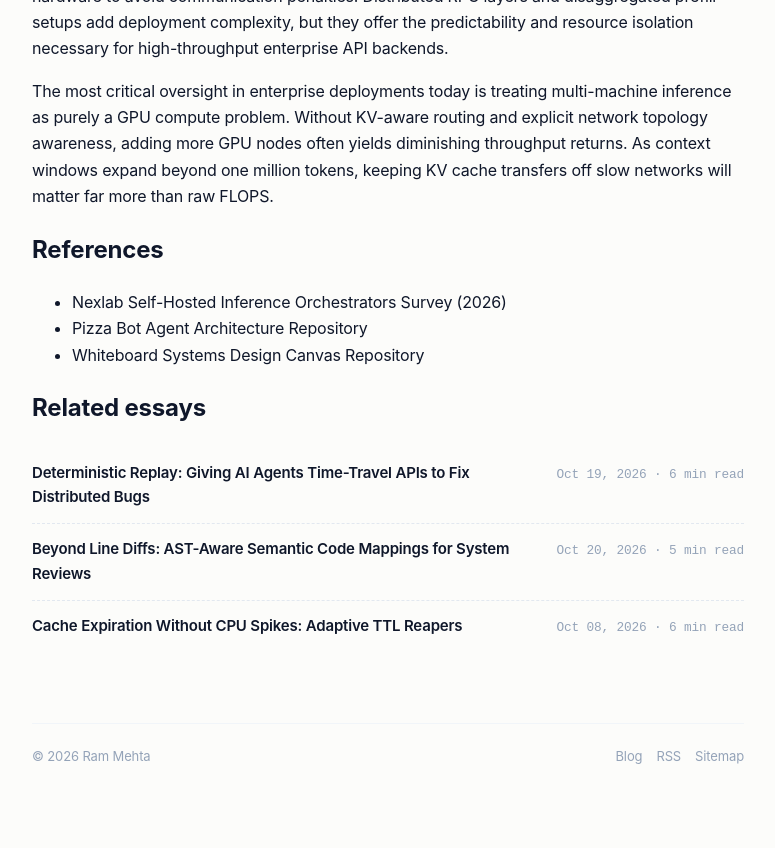
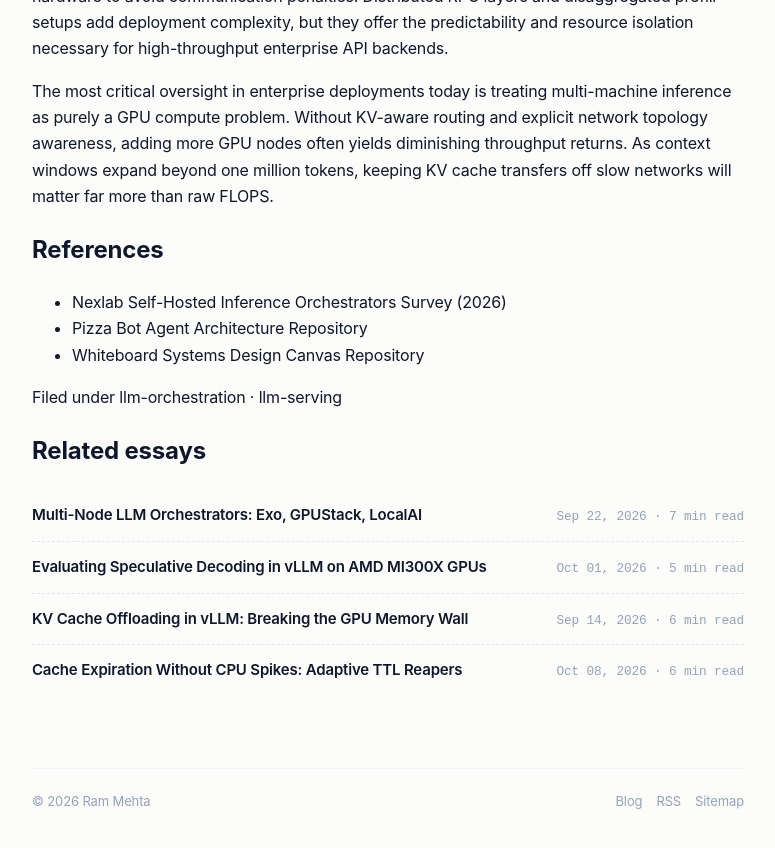
Before and after one commit to rammehta1899/rammehta1899.github.io, a Jekyll site: the page built from _posts/2026-10-12-evaluating-multi-node-llm-inference-orchestration-topologies-at-scale.md, in a window 1280 px wide and 900 px high, scrolled down 3588 px. Shown: the top 848 px of the window, without its empty margins (252-1027 px from the left). Built offline with Jekyll 4.4.1, drawn with Linux system fonts in a browser that asks for light colours; our own code applies the rules of GitHub Pages for plain Markdown files.

Commit message:
Labels system, rarest-first related posts, dark mode, nav tracking, favicon, dedup + short titles

```diff
--- a/_posts/2026-10-12-evaluating-multi-node-llm-inference-orchestration-topologies-at-scale.md
+++ b/_posts/2026-10-12-evaluating-multi-node-llm-inference-orchestration-topologies-at-scale.md
@@ -1,8 +1,9 @@
 ---
-title: "Evaluating Multi-Node LLM Inference Orchestration Topologies at Scale"
+title: 'Multi-Node LLM Inference Orchestration Topologies'
 description: "An engineering leader's guide to multi-node LLM inference topologies, KV-aware routing, disaggregated prefill/decode, and heterogeneous GPU orchestrators."
 categories: ["Engineering", "AI/ML"]
 tags: ["llm", "infrastructure", "gpu", "orchestration", "distributed-systems"]
+labels: [llm-orchestration, llm-serving]
 ---
 When single-node inference servers like vLLM or Ollama hit memory and bandwidth ceilings on large parameter models, infrastructure teams face a hard architectural boundary: scaling out LLM inference across multi-node clusters. The choices you make around tensor parallelism, KV-cache-aware routing, and disaggregated execution determine whether your self-hosted infrastructure delivers sub-second time-to-first-token or collapses under network latencies. According to recent technical comparisons in the [Nexlab survey on self-hosted orchestrators](https://www.nexlab.net/articles/self-hosted-inference-orchestrators-compared-2026/), control planes vary drastically from zero-config peer-to-peer topologies to strict Kubernetes-bound disaggregated frameworks. While single-machine servers like Ollama (181k stars) or single-file runtimes like llamafile (26k stars) offer zero-ops simplicity for a single box, production scaling requires orchestrating distributed model weights and dynamic request states across physical machine boundaries.
 
```
